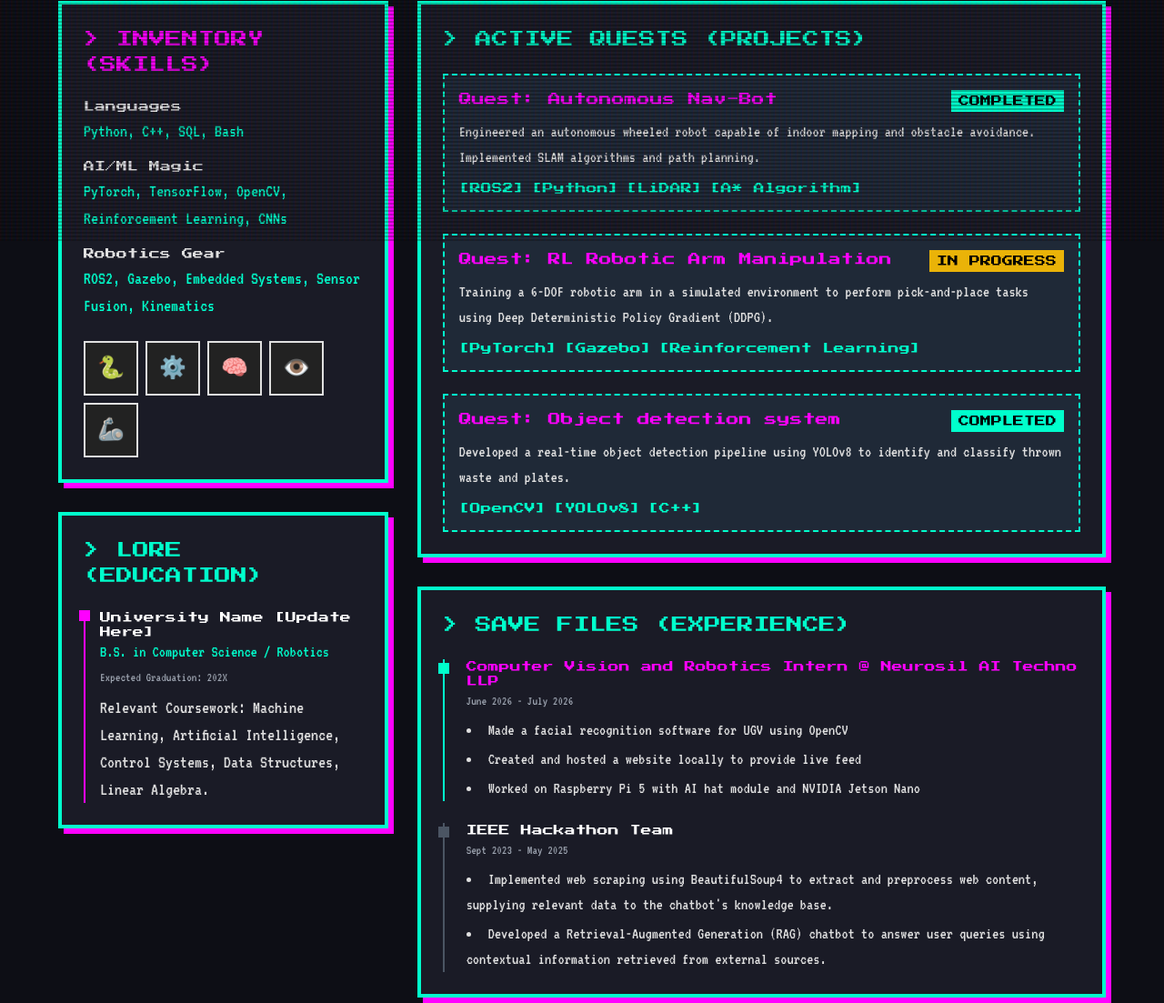
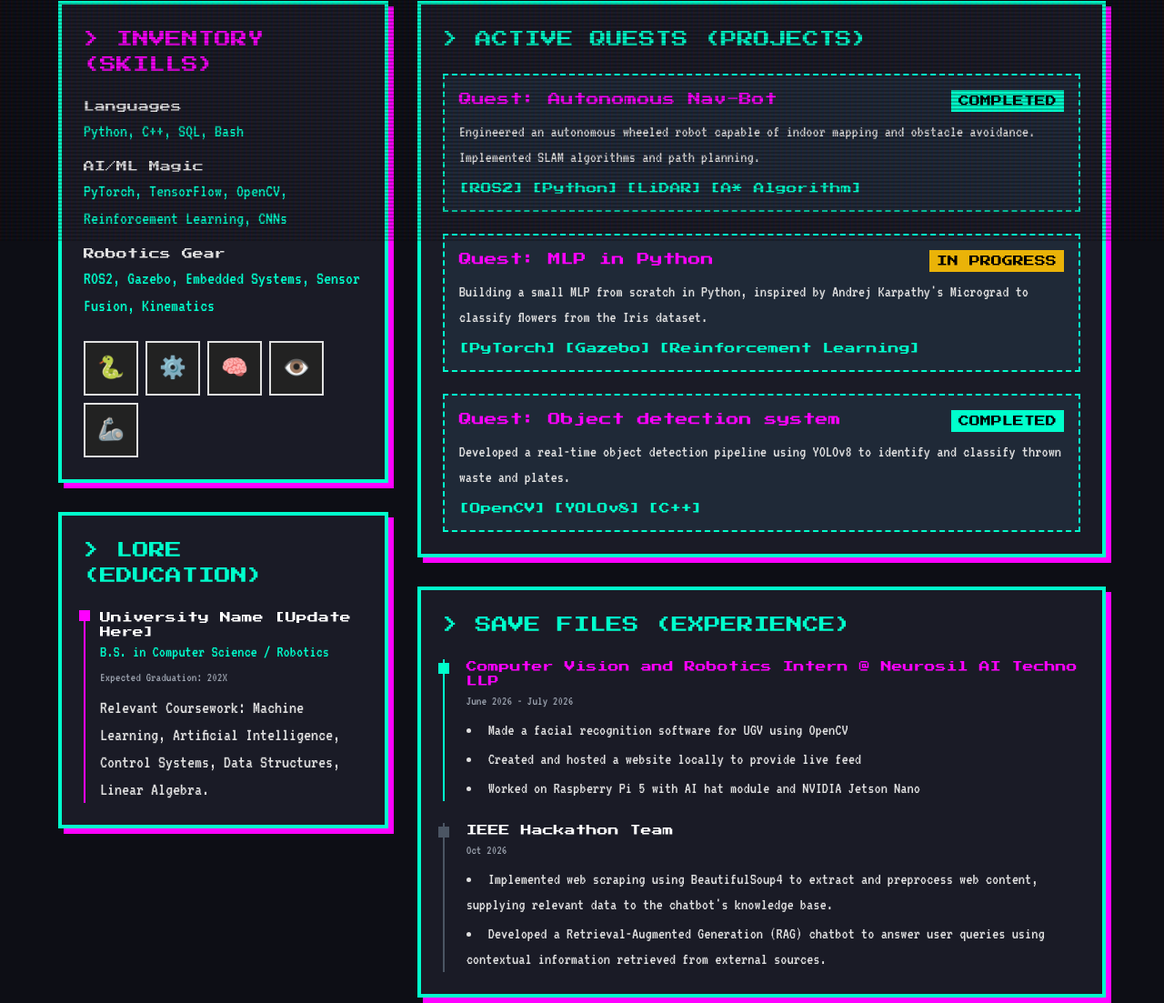
Before and after one commit to 2Frosty/2Frosty.github.io, a plain HTML site: page index.html in a window 1280 px wide. Shown: the part 535-1638 px from the top of the page at 91% size. Drawn offline with nearby package versions, Linux system fonts and the light colour scheme.

Commit message:
Modify quest details and experience timeline
Updated quest description and experience dates in index.html.

```diff
--- a/index.html
+++ b/index.html
@@ -252,10 +252,10 @@
                         <!-- Quest 2 -->
                         <div class="bg-gray-800 p-4 border-2 border-dashed border-[#00ffcc]">
                             <div class="flex justify-between items-start mb-2">
-                                <h3 class="pixel-font-bold text-sm text-[#ff00ff]">Quest: RL Robotic Arm Manipulation</h3>
+                                <h3 class="pixel-font-bold text-sm text-[#ff00ff]">Quest: MLP in Python</h3>
                                 <span class="bg-yellow-500 text-black text-xs px-2 py-1 pixel-font-bold">IN PROGRESS</span>
                             </div>
-                            <p class="mb-3 text-lg">Training a 6-DOF robotic arm in a simulated environment to perform pick-and-place tasks using Deep Deterministic Policy Gradient (DDPG).</p>
+                            <p class="mb-3 text-lg">Building a small MLP from scratch in Python, inspired by Andrej Karpathy's Micrograd to classify flowers from the Iris dataset.</p>
                             <div class="flex flex-wrap gap-2 text-xs pixel-font-bold text-[#00ffcc]">
                                 <span>[PyTorch]</span> <span>[Gazebo]</span> <span>[Reinforcement Learning]</span>
                             </div>
@@ -295,7 +295,7 @@
                         <div class="relative pl-6 border-l-2 border-gray-600">
                             <div class="absolute w-3 h-3 bg-gray-600 -left-[7px] top-1"></div>
                             <h3 class="pixel-font-bold text-xs text-white mb-1">IEEE Hackathon Team</h3>
-                            <p class="text-sm text-gray-400 mb-2">Sept 2023 - May 2025</p>
+                            <p class="text-sm text-gray-400 mb-2"> Oct 2026 </p>
                             <ul class="list-disc list-inside space-y-1 text-lg">
                                 <li>Implemented web scraping using BeautifulSoup4 to extract and preprocess web content, supplying relevant data to the chatbot's knowledge base.</li>
                                 <li>Developed a Retrieval-Augmented Generation (RAG) chatbot to answer user queries using contextual information retrieved from external sources.</li>
```
